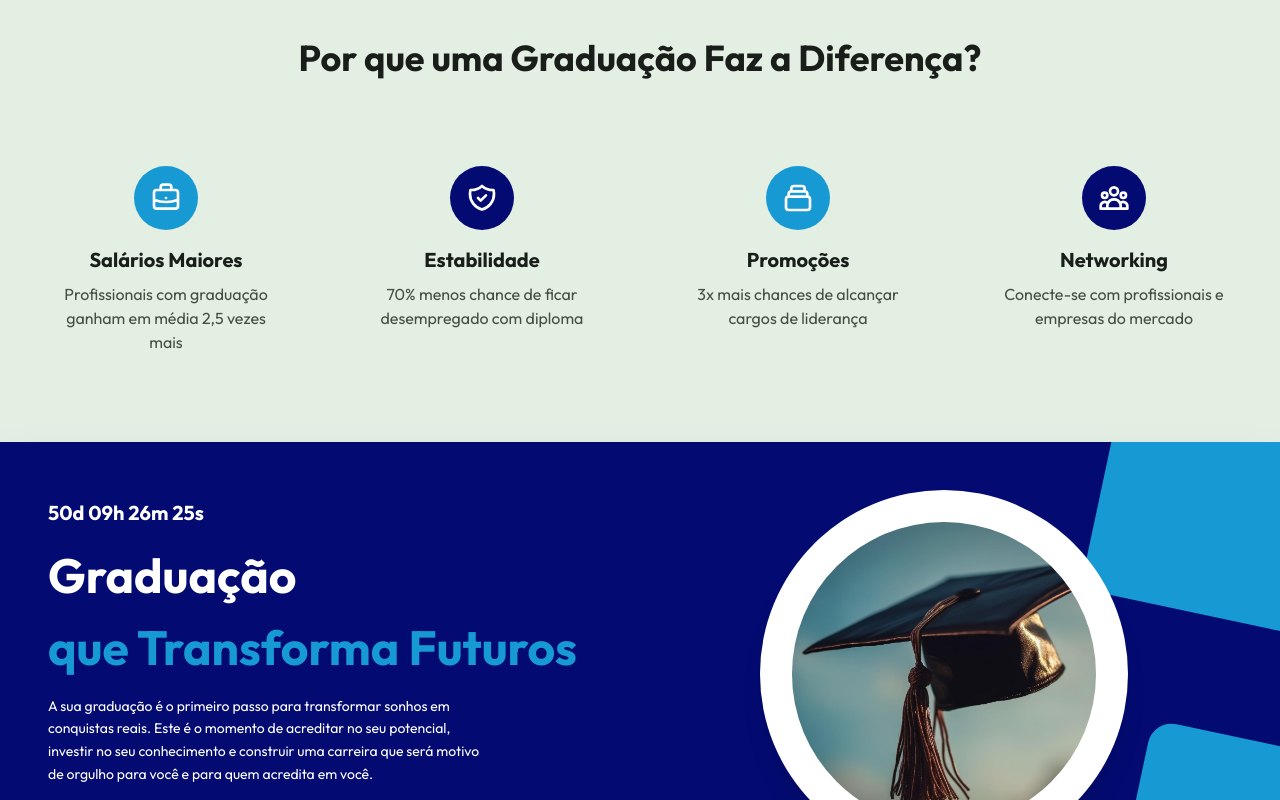
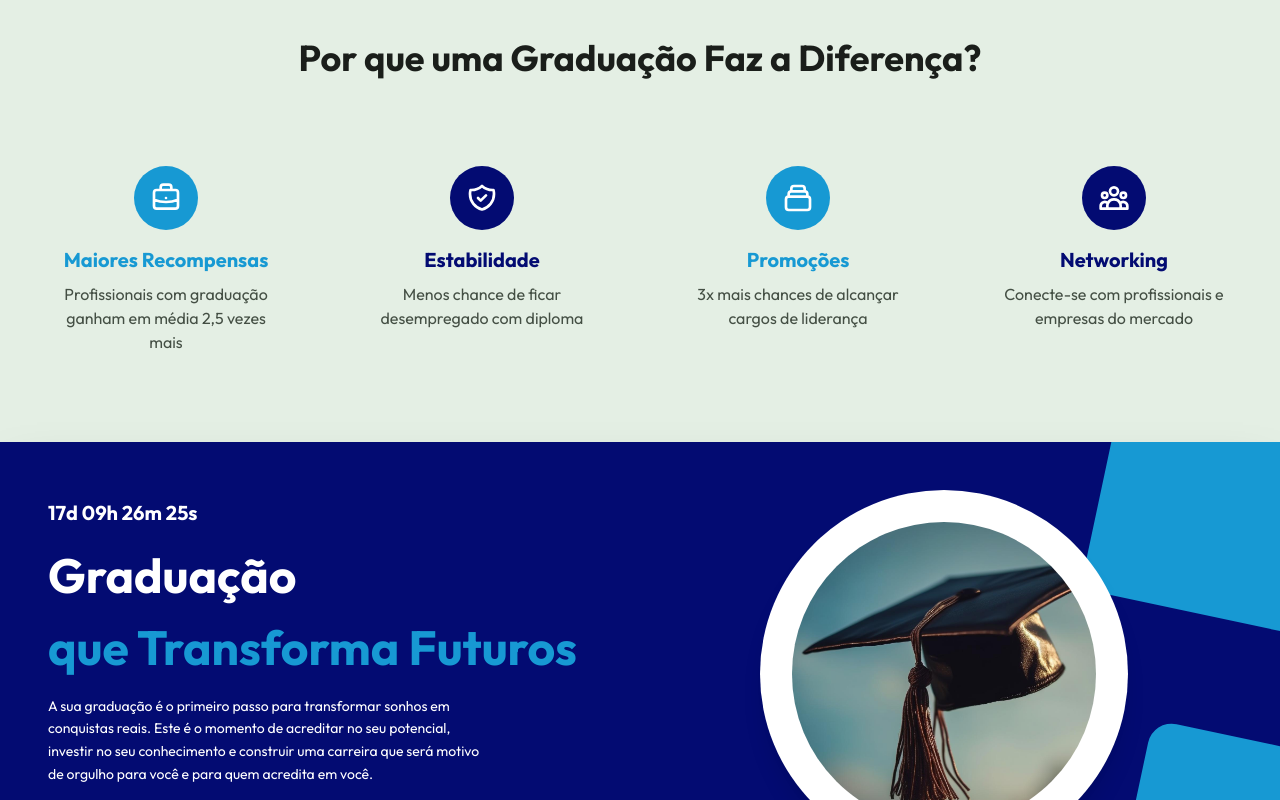
Before and after one commit to Andre-Roddrigues/graduacao, a Next.js app: page / in a window 1280 px wide. Shown: the part 1750-2550 px from the top of the page. Built offline with nearby package versions, Linux system fonts and the light colour scheme.

Commit message:
feat: homepage

```diff
--- a/components/Landing/Graduacao/CTAGraduacao.tsx
+++ b/components/Landing/Graduacao/CTAGraduacao.tsx
@@ -74,7 +74,7 @@ export default function CTAGraduacao() {
 // Componente de Contagem Regressiva Compacta (para o logo)
 function CompactCountdown() {
     const calculateTimeLeft = () => {
-        const targetDate = new Date('2025-12-31T23:59:59');
+        const targetDate = new Date('2025-11-28T23:59:59');
         const now = new Date();
         const difference = targetDate.getTime() - now.getTime();
 
--- a/components/Landing/Graduacao/GraduacaoPage.tsx
+++ b/components/Landing/Graduacao/GraduacaoPage.tsx
@@ -14,7 +14,7 @@ export default function GraduacaoPage() {
                             <div className="inline-block bg-brand-lime/20 text-brand-main px-6 py-2 rounded-full text-sm font-semibold">
                                 Sua Carreira Começa Aqui
                             </div>
-                            <h1 className="text-5xl md:text-6xl font-bold text-brand-lime/40 leading-tight">
+                            <h1 className="text-5xl md:text-6xl font-bold text-brand-lime/70 leading-tight">
                                 A Graduação que o
                                 <span className="text-brand-main"> Mercado Precisa</span>
                             </h1>
@@ -129,7 +129,7 @@ export default function GraduacaoPage() {
                                     <path strokeLinecap="round" strokeLinejoin="round" strokeWidth="2" d="M21 13.255A23.931 23.931 0 0112 15c-3.183 0-6.22-.62-9-1.745M16 6V4a2 2 0 00-2-2h-4a2 2 0 00-2 2v2m4 6h.01M5 20h14a2 2 0 002-2V8a2 2 0 00-2-2H5a2 2 0 00-2 2v10a2 2 0 002 2z"></path>
                                 </svg>
                             </div>
-                            <h3 className="text-xl font-bold text-gray-900 mb-2">Salários Maiores</h3>
+                            <h3 className="text-xl font-bold text-brand-lime mb-2">Maiores Recompensas</h3>
                             <p className="text-gray-700">
                                 Profissionais com graduação ganham em média 2,5 vezes mais
                             </p>
@@ -141,9 +141,9 @@ export default function GraduacaoPage() {
                                     <path strokeLinecap="round" strokeLinejoin="round" strokeWidth="2" d="M9 12l2 2 4-4m5.618-4.016A11.955 11.955 0 0112 2.944a11.955 11.955 0 01-8.618 3.04A12.02 12.02 0 003 9c0 5.591 3.824 10.29 9 11.622 5.176-1.332 9-6.03 9-11.622 0-1.042-.133-2.052-.382-3.016z"></path>
                                 </svg>
                             </div>
-                            <h3 className="text-xl font-bold text-gray-900 mb-2">Estabilidade</h3>
+                            <h3 className="text-xl font-bold text-brand-main mb-2">Estabilidade</h3>
                             <p className="text-gray-700">
-                                70% menos chance de ficar desempregado com diploma
+                                Menos chance de ficar desempregado com diploma
                             </p>
                         </div>
 
@@ -153,7 +153,7 @@ export default function GraduacaoPage() {
                                     <path strokeLinecap="round" strokeLinejoin="round" strokeWidth="2" d="M19 11H5m14 0a2 2 0 012 2v6a2 2 0 01-2 2H5a2 2 0 01-2-2v-6a2 2 0 012-2m14 0V9a2 2 0 00-2-2M5 11V9a2 2 0 012-2m0 0V5a2 2 0 012-2h6a2 2 0 012 2v2M7 7h10"></path>
                                 </svg>
                             </div>
-                            <h3 className="text-xl font-bold text-gray-900 mb-2">Promoções</h3>
+                            <h3 className="text-xl font-bold text-brand-lime mb-2">Promoções</h3>
                             <p className="text-gray-700">
                                 3x mais chances de alcançar cargos de liderança
                             </p>
@@ -164,7 +164,7 @@ export default function GraduacaoPage() {
                                     <path strokeLinecap="round" strokeLinejoin="round" strokeWidth="2" d="M17 20h5v-2a3 3 0 00-5.356-1.857M17 20H7m10 0v-2c0-.656-.126-1.283-.356-1.857M7 20H2v-2a3 3 0 015.356-1.857M7 20v-2c0-.656.126-1.283.356-1.857m0 0a5.002 5.002 0 019.288 0M15 7a3 3 0 11-6 0 3 3 0 016 0zm6 3a2 2 0 11-4 0 2 2 0 014 0zM7 10a2 2 0 11-4 0 2 2 0 014 0z"></path>
                                 </svg>
                             </div>
-                            <h3 className="text-xl font-bold text-gray-900 mb-2">Networking</h3>
+                            <h3 className="text-xl font-bold text-brand-main mb-2">Networking</h3>
                             <p className="text-gray-700">
                                 Conecte-se com profissionais e empresas do mercado
                             </p>
```
